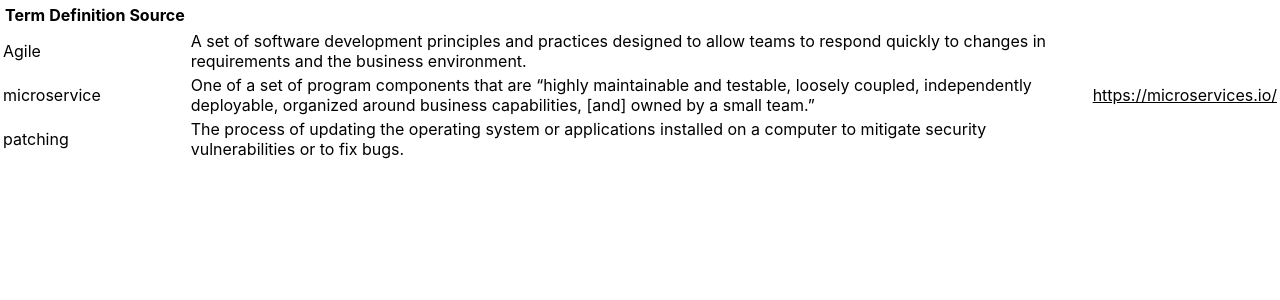
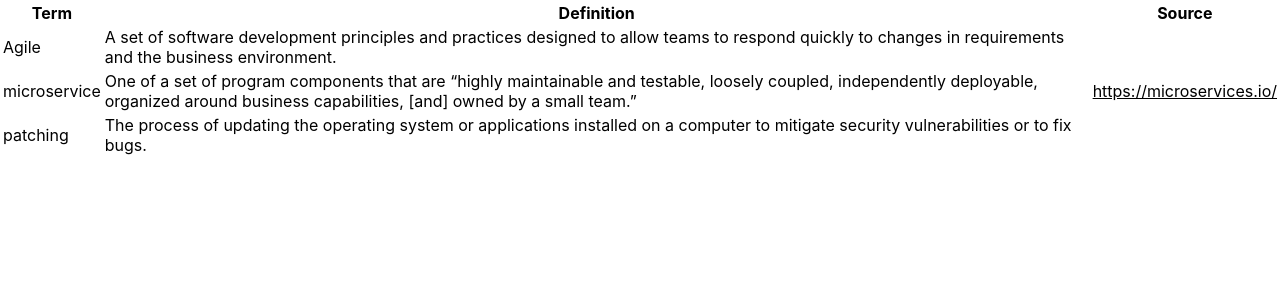
Before and after one commit to lgolding/glossary-next, a Next.js app: page /terms in a window 1280 px wide. Shown: the top 300 px of the page. Built offline with nearby package versions, Linux system fonts and the light colour scheme.

Commit message:
Add a unit test for the Glossary page.

```diff
--- a/pages/terms/index.tsx
+++ b/pages/terms/index.tsx
@@ -26,11 +26,14 @@ function Glossary() {
 
   return (
     <table>
-      <header>
+      <thead>
+        <tr>
           <th>Term</th>
           <th>Definition</th>
           <th>Source</th>
-      </header>
+        </tr>
+      </thead>
+      <tbody>
         {terms.map((term) => (
           <tr key={term.term}>
             <td>{term.term}</td>
@@ -40,6 +43,7 @@ function Glossary() {
             </td>
           </tr>
         ))}
+      </tbody>
     </table>
   );
 }
```
Also changed, not shown: 1 other file (tests, documents, lock files or other folders). Lines whose indentation alone changed are shown as unchanged.
